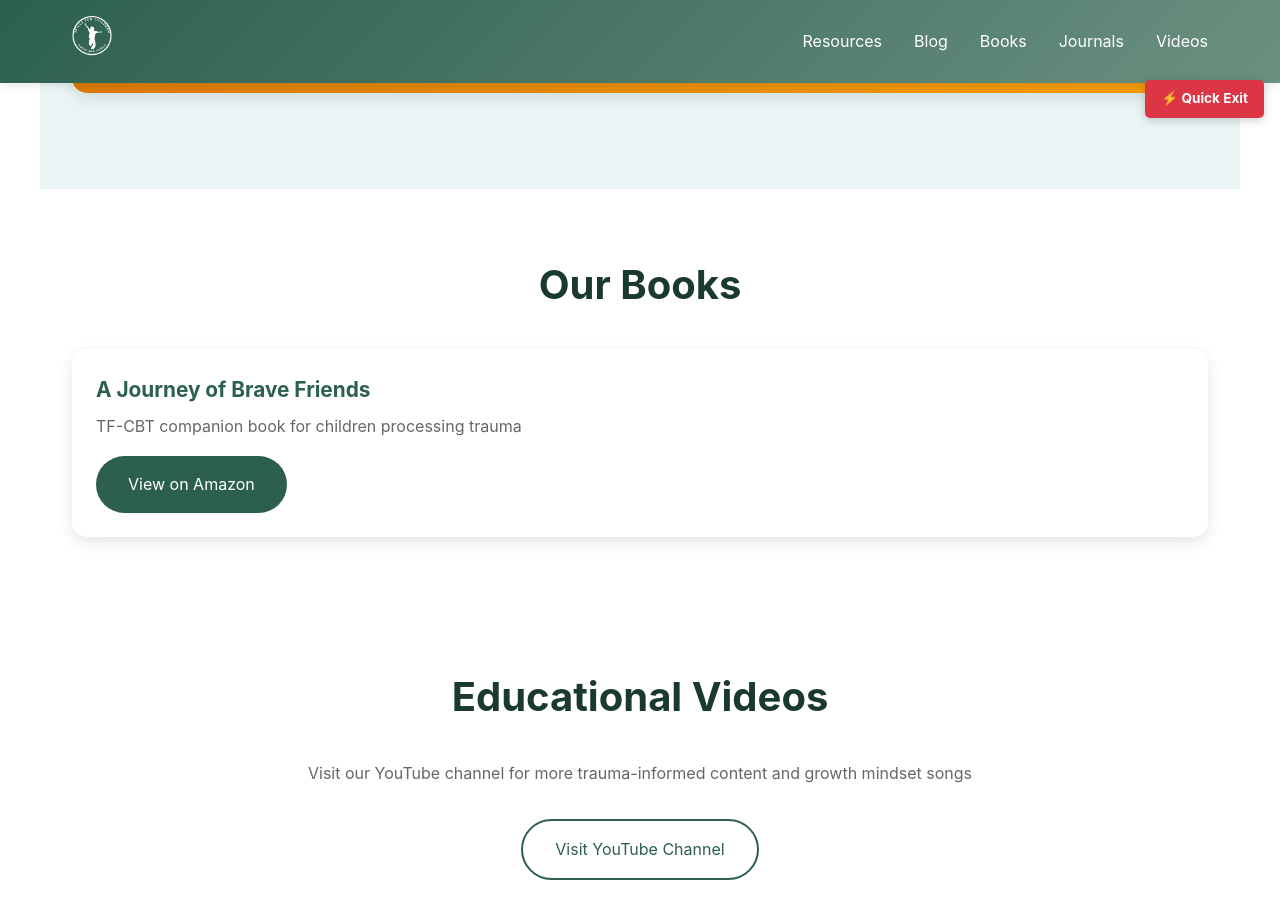
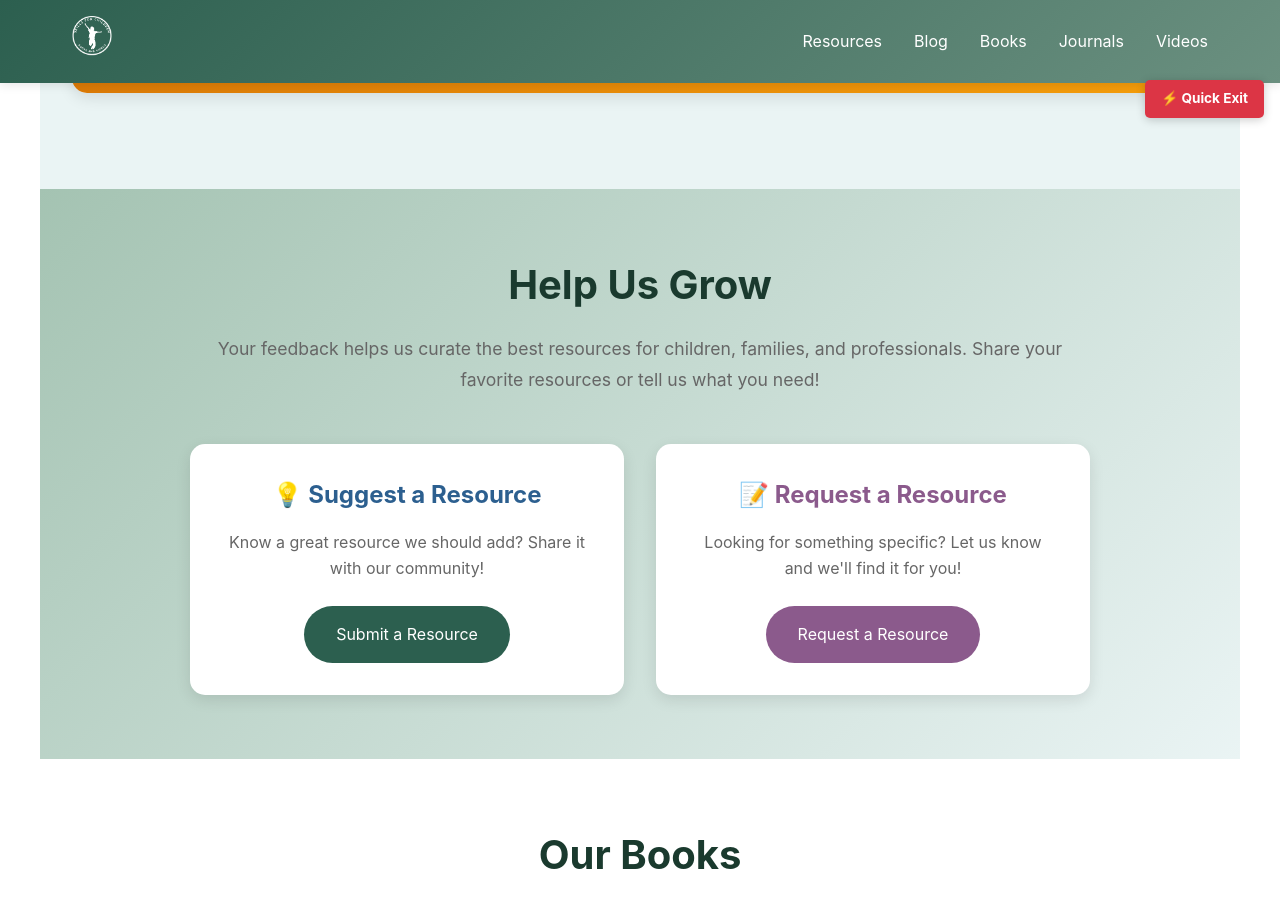
Before and after one commit to joshuafisherkeller/skillsforchildren, a Jekyll site: the page built from index.html, in a window 1280 px wide and 900 px high, scrolled down 4861 px. Built offline with Jekyll 4.4.1, drawn with Linux system fonts in a browser that asks for light colours.

Commit message:
Adding feedback
adding feedback forms

```diff
--- a/_layouts/home.html
+++ b/_layouts/home.html
@@ -197,6 +197,47 @@ description: "Nurturing children's well-being and enhancing their self-efficacy.
     </div>
 </section>
 
+<!-- Help Us Grow Section -->
+<section style="background: linear-gradient(135deg, var(--accent) 0%, var(--light) 100%); padding: 4rem 2rem;">
+    <div style="max-width: 900px; margin: 0 auto; text-align: center;">
+        <h2 style="color: var(--dark); margin-bottom: 1rem;">Help Us Grow</h2>
+        <p style="color: #666; font-size: 1.1rem; margin-bottom: 3rem; line-height: 1.8;">
+            Your feedback helps us curate the best resources for children, families, and professionals.
+            Share your favorite resources or tell us what you need!
+        </p>
+
+        <div style="display: grid; grid-template-columns: repeat(auto-fit, minmax(300px, 1fr)); gap: 2rem;">
+            <!-- Suggest a Resource -->
+            <div style="background: white; padding: 2rem; border-radius: 15px; box-shadow: 0 5px 15px rgba(0,0,0,0.1);">
+                <h3 style="color: var(--blue-primary); margin-bottom: 1rem;">💡 Suggest a Resource</h3>
+                <p style="color: #666; margin-bottom: 1.5rem; line-height: 1.6;">
+                    Know a great resource we should add? Share it with our community!
+                </p>
+                <a href="https://docs.google.com/forms/d/e/1FAIpQLScoF2tXwuGt-QduA_ZmUbhquOfx3C2KoSZcyE064N77bZIG-Q/viewform"
+                   target="_blank"
+                   class="btn btn-primary"
+                   style="display: inline-block; width: auto;">
+                    Submit a Resource
+                </a>
+            </div>
+
+            <!-- Request a Resource -->
+            <div style="background: white; padding: 2rem; border-radius: 15px; box-shadow: 0 5px 15px rgba(0,0,0,0.1);">
+                <h3 style="color: var(--trauma-primary); margin-bottom: 1rem;">📝 Request a Resource</h3>
+                <p style="color: #666; margin-bottom: 1.5rem; line-height: 1.6;">
+                    Looking for something specific? Let us know and we'll find it for you!
+                </p>
+                <a href="https://docs.google.com/forms/d/e/1FAIpQLSc7DO6vJiPIENS_qc6cCzkFPBy53nGmJ6bEg43Mfc4W7zGZoA/viewform"
+                   target="_blank"
+                   class="btn btn-accent"
+                   style="display: inline-block; width: auto;">
+                    Request a Resource
+                </a>
+            </div>
+        </div>
+    </div>
+</section>
+
 <!-- Books Section -->
 <section id="books">
     <h2>Our Books</h2>
```
